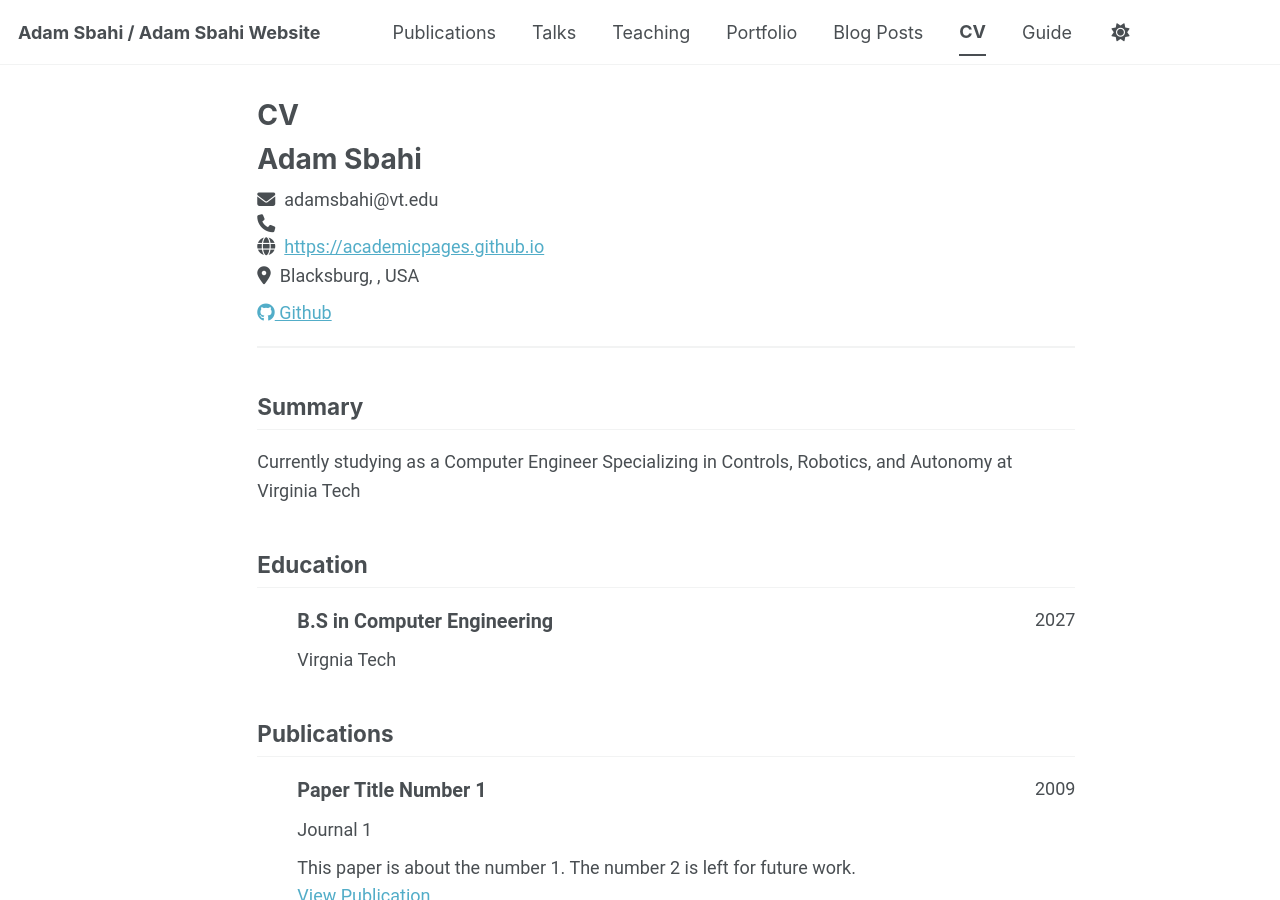
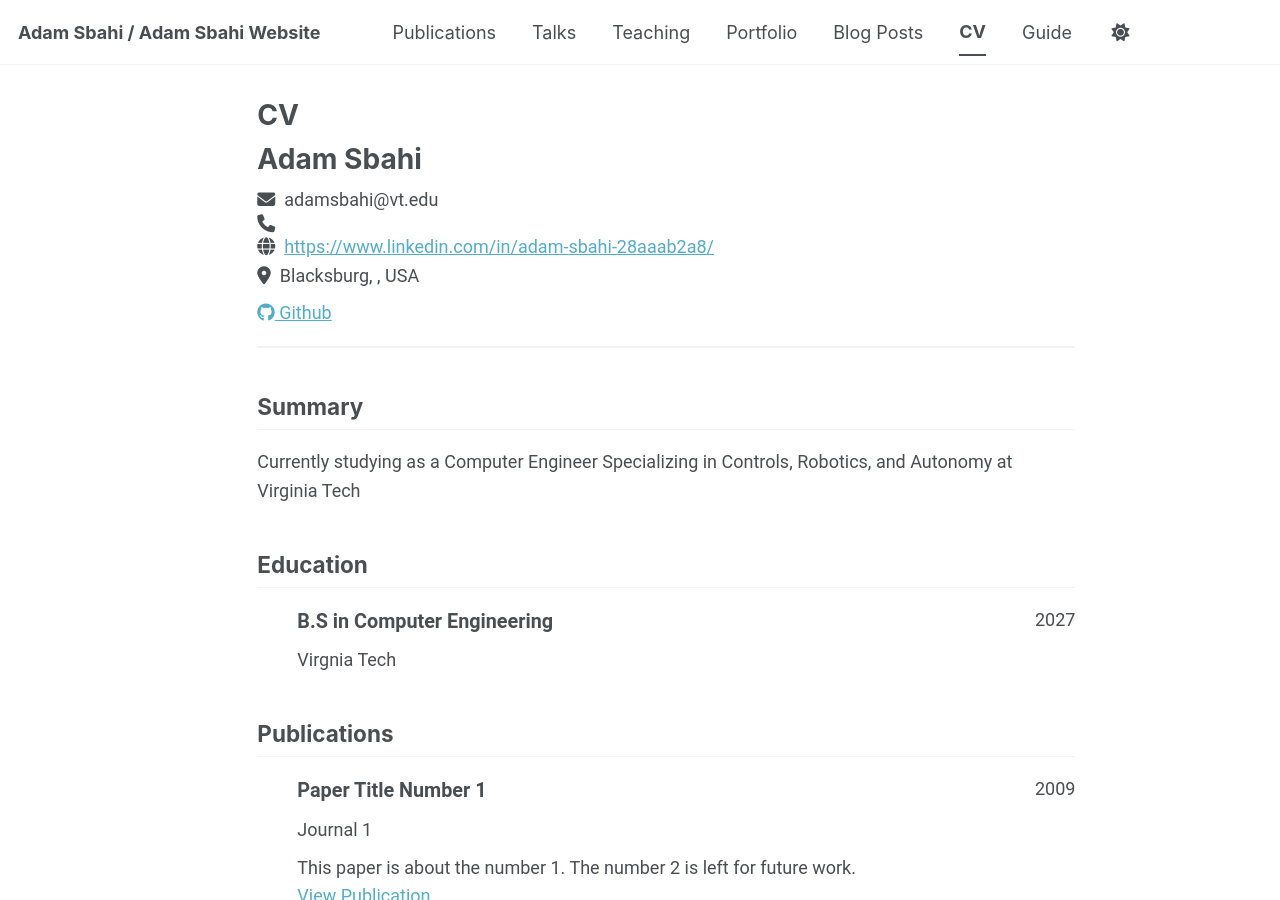
Before and after one commit to AdamSbahi/AdamSbahi.github.io, a Jekyll site: the page built from _pages/cv-json.md, in a window 1280 px wide and 900 px high. Built offline with Jekyll 4.4.1, drawn with Linux system fonts in a browser that asks for light colours; a script bundle is joined from its source files by our own code; library files that are not in the unit come from our copies; some of the changed lines change nothing that is shown.

Commit message:
Update cv.json

```diff
--- a/_data/cv.json
+++ b/_data/cv.json
@@ -3,7 +3,7 @@
     "name": "Adam Sbahi",
     "email": "adamsbahi@vt.edu",
     "phone": "",
-    "website": "https://academicpages.github.io",
+    "website": "https://www.linkedin.com/in/adam-sbahi-28aaab2a8/",
     "summary": "Currently studying as a Computer Engineer Specializing in Controls, Robotics, and Autonomy at Virginia Tech",
     "location": {
       "address": "",
```
